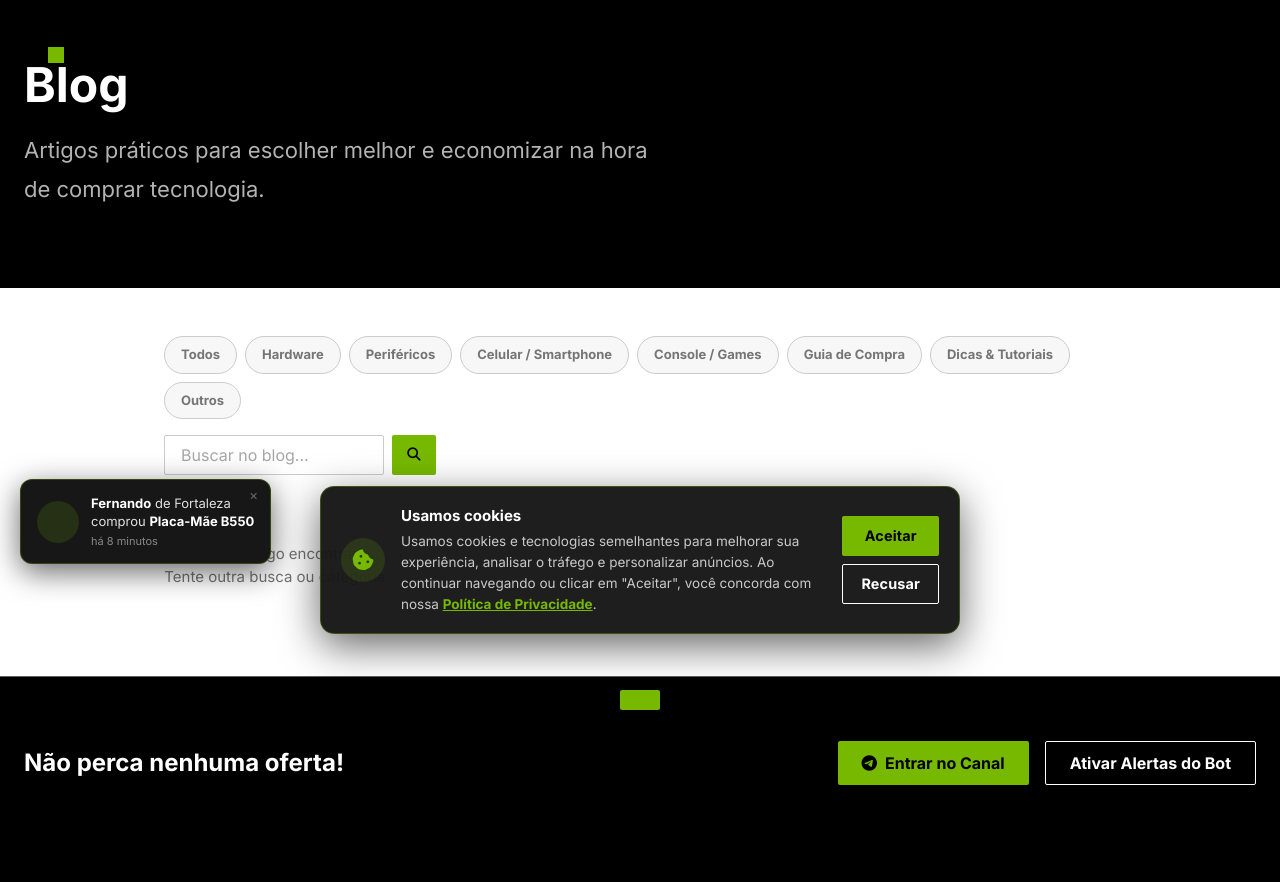
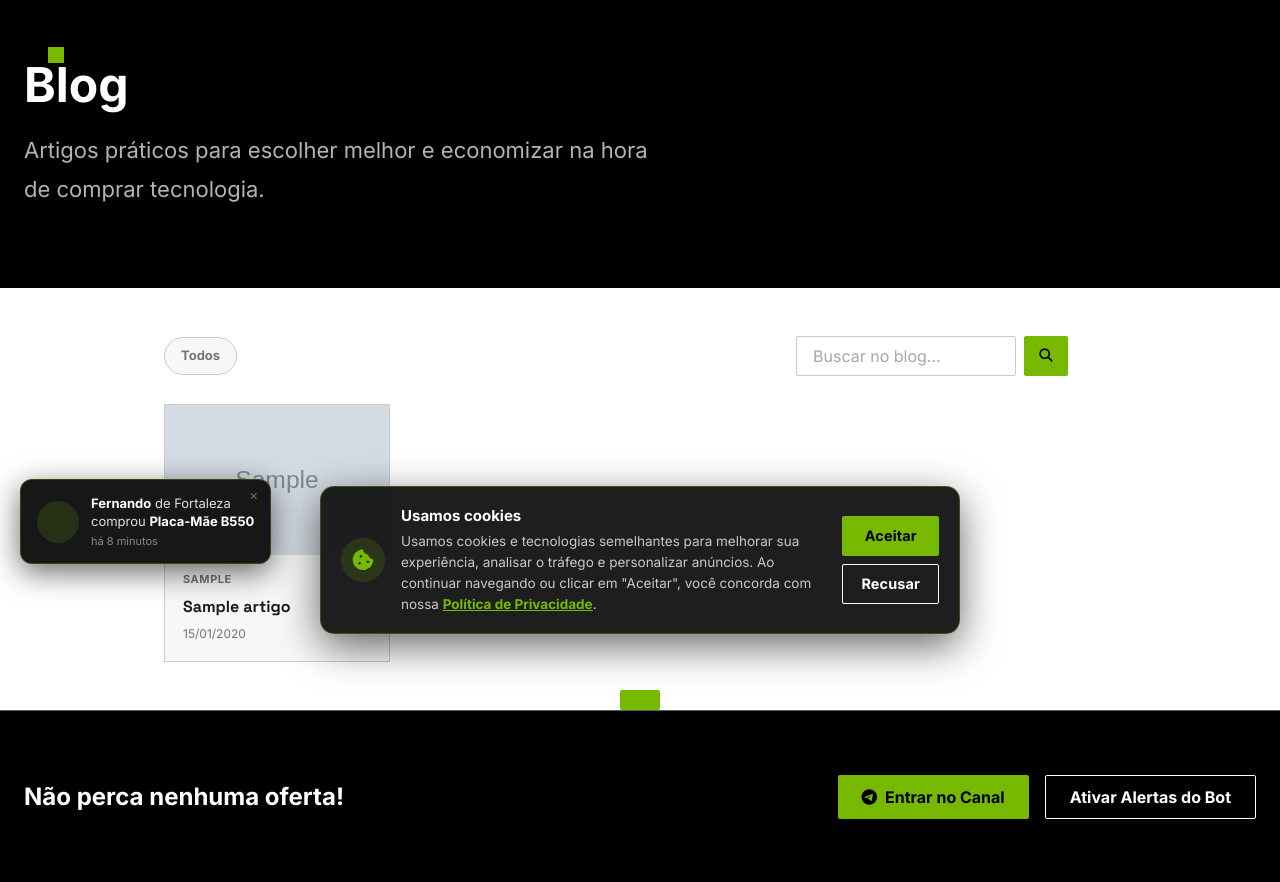
Before and after one commit to andresperes33/andrebot, a Django app: a page that uses bot/templates/bot/guia.html in a window 1280 px wide. Shown: the part 146-1028 px from the top of the page. Run offline with Django 5.2, Linux system fonts and the light colour scheme; tables that the repository leaves empty hold one stand-in row (values such as "Sample post"); grey boxes marked "Sample" are stand-in pictures.

Commit message:
Categorias do blog definidas pelo usuário no admin (campo livre, sem opções fixas)

```diff
--- a/bot/admin.py
+++ b/bot/admin.py
@@ -25,8 +25,8 @@ class PromoAdmin(admin.ModelAdmin):
 
 @admin.register(Artigo)
 class ArtigoAdmin(admin.ModelAdmin):
-    list_display = ('titulo', 'slug', 'publicado', 'criado_em')
-    list_filter = ('publicado',)
-    search_fields = ('titulo', 'conteudo')
+    list_display = ('titulo', 'categoria', 'slug', 'publicado', 'criado_em')
+    list_filter = ('publicado', 'categoria')
+    search_fields = ('titulo', 'conteudo', 'categoria')
     prepopulated_fields = {'slug': ('titulo',)}
     ordering = ('-criado_em',)
--- a/bot/models.py
+++ b/bot/models.py
@@ -110,19 +110,9 @@ class Artigo(models.Model):
     """
     Artigo/guiu original do site (conteúdo exclusivo para SEO e AdSense).
     """
-    CATEGORIA_CHOICES = [
-        ('hardware', 'Hardware'),
-        ('perifericos', 'Periféricos'),
-        ('celular', 'Celular / Smartphone'),
-        ('console', 'Console / Games'),
-        ('guia', 'Guia de Compra'),
-        ('dicas', 'Dicas & Tutoriais'),
-        ('outros', 'Outros'),
-    ]
-
     titulo = models.CharField(max_length=200)
     slug = models.SlugField(max_length=200, unique=True)
-    categoria = models.CharField(max_length=30, choices=CATEGORIA_CHOICES, default='guia', db_index=True)
+    categoria = models.CharField(max_length=50, blank=True, default='', db_index=True, help_text='Categoria do artigo (ex.: Celulares, Placas de Vídeo). Você define ao criar.')
     conteudo = models.TextField(help_text='Conteúdo em linha única (HTML) ou blocos separados por quebras. Recomenda-se usar tags básicas de HTML (<p>, <h2>, <ul>, <strong>).')
     imagem = models.ImageField(upload_to='artigos/', blank=True, help_text='Imagem de capa do artigo. Enviada em JPG/PNG e convertida automaticamente para WebP.')
     publicado = models.BooleanField(default=True)
--- a/bot/templates/bot/_blog_grid.html
+++ b/bot/templates/bot/_blog_grid.html
@@ -6,7 +6,7 @@
     </div>
     {% endif %}
     <div class="blog-card-body">
-        {% if artigo.get_categoria_display %}<span class="blog-card-cat">{{ artigo.get_categoria_display }}</span>{% endif %}
+        {% if artigo.categoria %}<span class="blog-card-cat">{{ artigo.categoria }}</span>{% endif %}
         <h2 class="blog-card-title">{{ artigo.titulo }}</h2>
         <span class="blog-card-date">{{ artigo.atualizado_em|date:"d/m/Y" }}</span>
     </div>
--- a/bot/templates/bot/guia.html
+++ b/bot/templates/bot/guia.html
@@ -31,8 +31,8 @@
     <div class="blog-toolbar">
         <div class="blog-cats">
             <a href="{% url 'blog' %}" class="blog-cat{% if not categoria_ativa %} is-active{% endif %}">Todos</a>
-            {% for slug, nome in categorias %}
-            <a href="{% url 'blog' %}?cat={{ slug }}" class="blog-cat{% if categoria_ativa == slug %} is-active{% endif %}" data-cat="{{ slug }}">{{ nome }}</a>
+            {% for cat in categorias %}
+            <a href="{% url 'blog' %}?cat={{ cat }}" class="blog-cat{% if categoria_ativa == cat %} is-active{% endif %}" data-cat="{{ cat }}">{{ cat }}</a>
             {% endfor %}
         </div>
         <div class="blog-search">
--- a/bot/templates/bot/guia_artigo.html
+++ b/bot/templates/bot/guia_artigo.html
@@ -74,7 +74,7 @@
                 </div>
                 {% endif %}
                 <div class="blog-card-body">
-                    {% if artigo.get_categoria_display %}<span class="blog-card-cat">{{ artigo.get_categoria_display }}</span>{% endif %}
+                    {% if artigo.categoria %}<span class="blog-card-cat">{{ artigo.categoria }}</span>{% endif %}
                     <h3 class="blog-card-title">{{ artigo.titulo }}</h3>
                     <span class="blog-card-date">{{ artigo.atualizado_em|date:"d/m/Y" }}</span>
                 </div>
--- a/bot/views.py
+++ b/bot/views.py
@@ -258,7 +258,13 @@ def guia_view(request):
     if request.headers.get('X-Requested-With') == 'XMLHttpRequest':
         return render(request, 'bot/_blog_grid.html', {'artigos': artigos})
 
-    categorias = Artigo.CATEGORIA_CHOICES
+    categorias = list(
+        Artigo.objects.filter(publicado=True)
+        .exclude(categoria='')
+        .order_by('categoria')
+        .values_list('categoria', flat=True)
+        .distinct()
+    )
 
     return render(request, 'bot/guia.html', {
         'artigos': artigos,
```
Also changed, not shown: bot/migrations/0048_alter_artigo_categoria.py (added).
